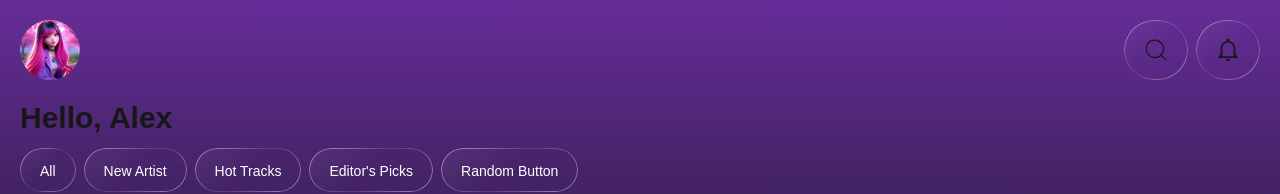
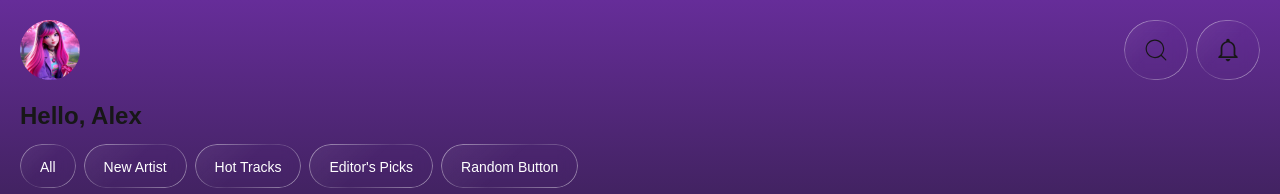
Before and after one commit to grintzdel/tailwind-mobile, a Next.js app: page / in a window 1280 px wide. Shown: the top 194 px of the page. Built offline with nearby package versions, Linux system fonts and the light colour scheme.

Commit message:
fix: section title size

```diff
--- a/src/modules/app/react/components/categories.section.tsx
+++ b/src/modules/app/react/components/categories.section.tsx
@@ -12,7 +12,7 @@ const voidOnClick = (): void => {
 
 export const CategoriesSection: React.FC = (): React.JSX.Element => {
     return (
-        <Section title="Hello, Alex" titleSize="3xl">
+        <Section title="Hello, Alex" titleSize="2xl">
             <ScrollableHorizontalContainer>
                 <Button text="All" onClick={voidOnClick} variant="primary"/>
                 <Button text="New Artist" onClick={voidOnClick} variant="primary"/>
```
